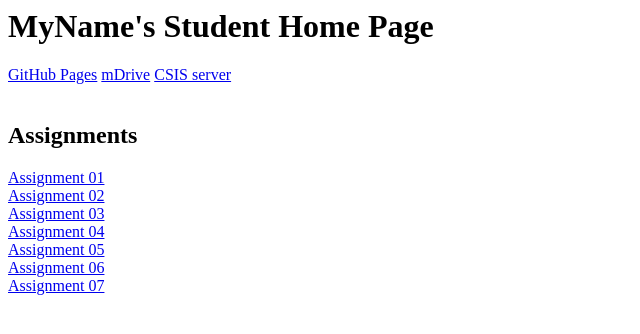
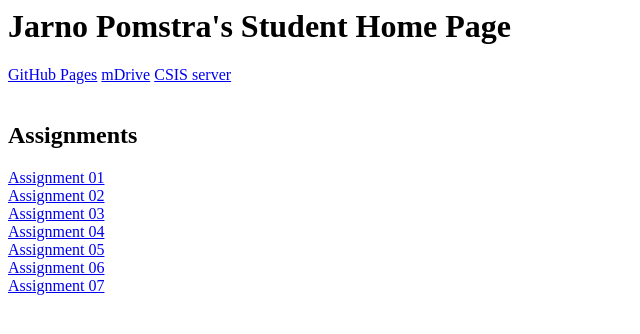
Before and after one commit to BigReadBear/bigreadbear.github.io, a plain HTML site: page index.html in a window 1280 px wide. Shown: the whole page, without its empty margins (0-640 px from the left). Drawn offline with Linux system fonts and the light colour scheme.

Commit message:
Update index.html

```diff
--- a/index.html
+++ b/index.html
@@ -1,4 +1,4 @@
-<html><head></head><body><h1>MyName's Student Home Page</h1>
+<html><head></head><body><h1>Jarno Pomstra's Student Home Page</h1>
 <a href="https://github.com/BigReadBear/bigreadbear.github.io">GitHub Pages</a>
 <a href="http://webp.svsu.edu/~jpomstra/">mDrive</a>
 <a href="https://csis.svsu.edu/~jpomstra/">CSIS server</a>
```
